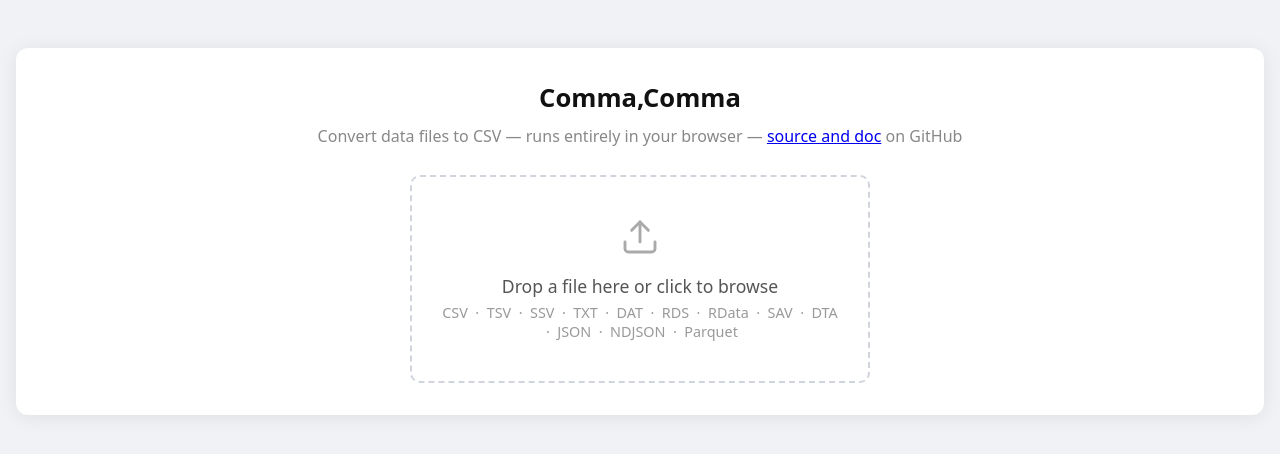
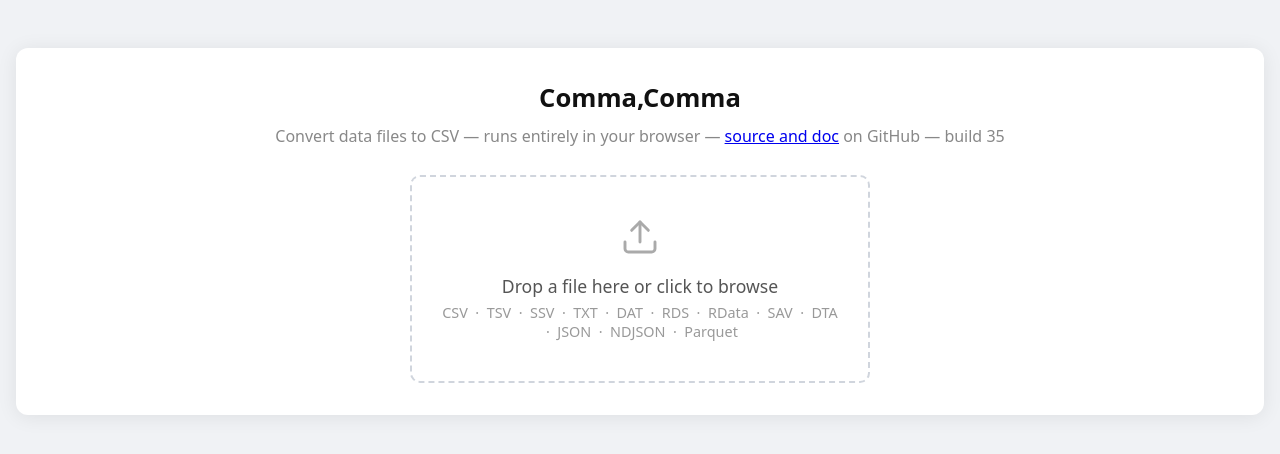
Before and after one commit to xangregg/commacomma, a website with bundled scripts: page index.html in a window 1280 px wide. Built offline with nearby package versions, Linux system fonts and the light colour scheme.

Commit message:
version counter

```diff
--- a/app.js
+++ b/app.js
@@ -7,6 +7,9 @@ import { parseDtaFile } from './dta.js';
 import { parseJsonFile } from './json.js';
 import { parseParquetFile } from './parquet.js';
 import { generateCsvw } from './csvw.js';
+import { VERSION } from './version.js';
+
+document.getElementById('buildNum').textContent = VERSION || 'dev';
 
 const MAX_PREVIEW_ROWS = 100;
 const MAX_PREVIEW_COLS = 100;
--- a/index.html
+++ b/index.html
@@ -450,7 +450,7 @@
 <body>
     <div class="container">
         <h1>Comma,Comma</h1>
-        <p class="subtitle">Convert data files to CSV — runs entirely in your browser — <a href="https://github.com/xangregg/commacomma">source and doc</a> on GitHub</p>
+        <p class="subtitle">Convert data files to CSV — runs entirely in your browser — <a href="https://github.com/xangregg/commacomma">source and doc</a> on GitHub — build <span id="buildNum"></span></p>
 
         <div class="upload-area" id="uploadArea">
             <svg class="upload-icon" viewBox="0 0 24 24" fill="none" stroke="currentColor" stroke-width="1.75"
--- /dev/null
+++ b/version.js
@@ -0,0 +1 @@
+export const VERSION = 35;
```
Also changed, not shown: .github/workflows/deploy.yml (added).
